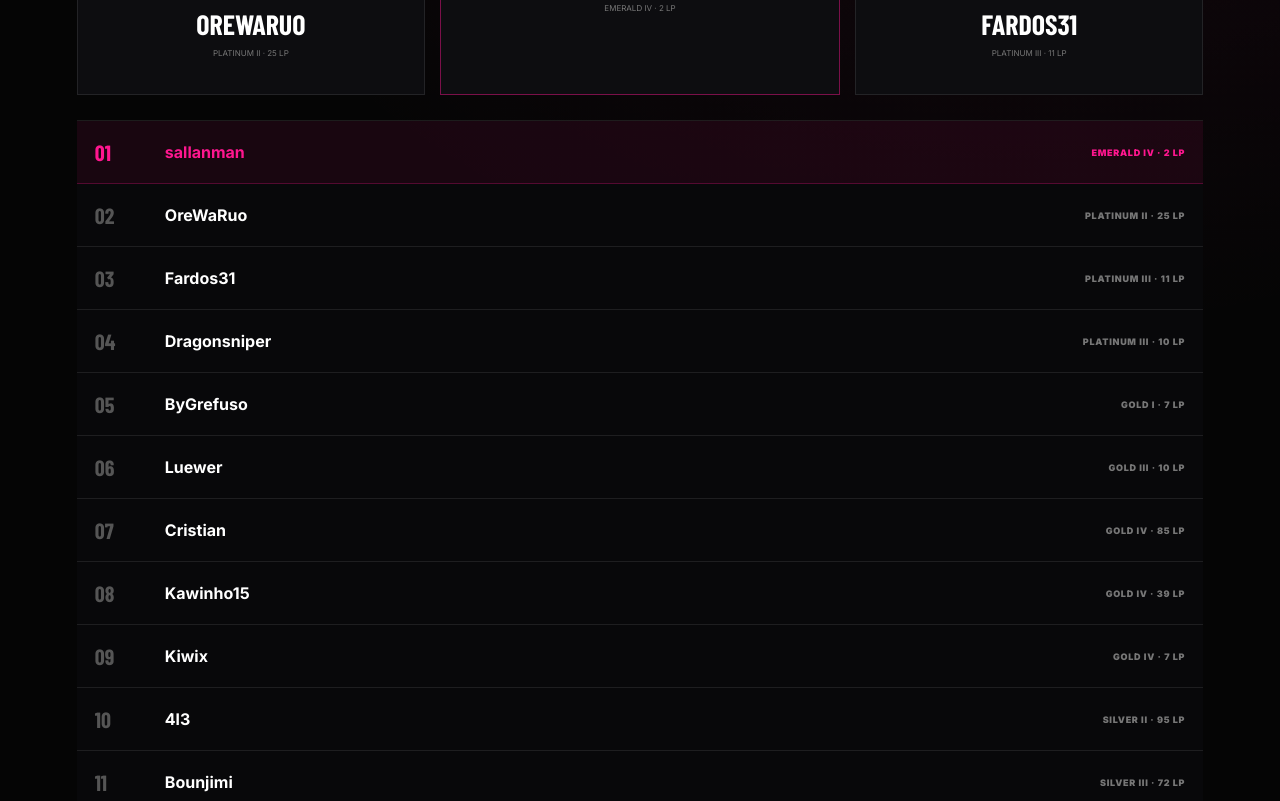
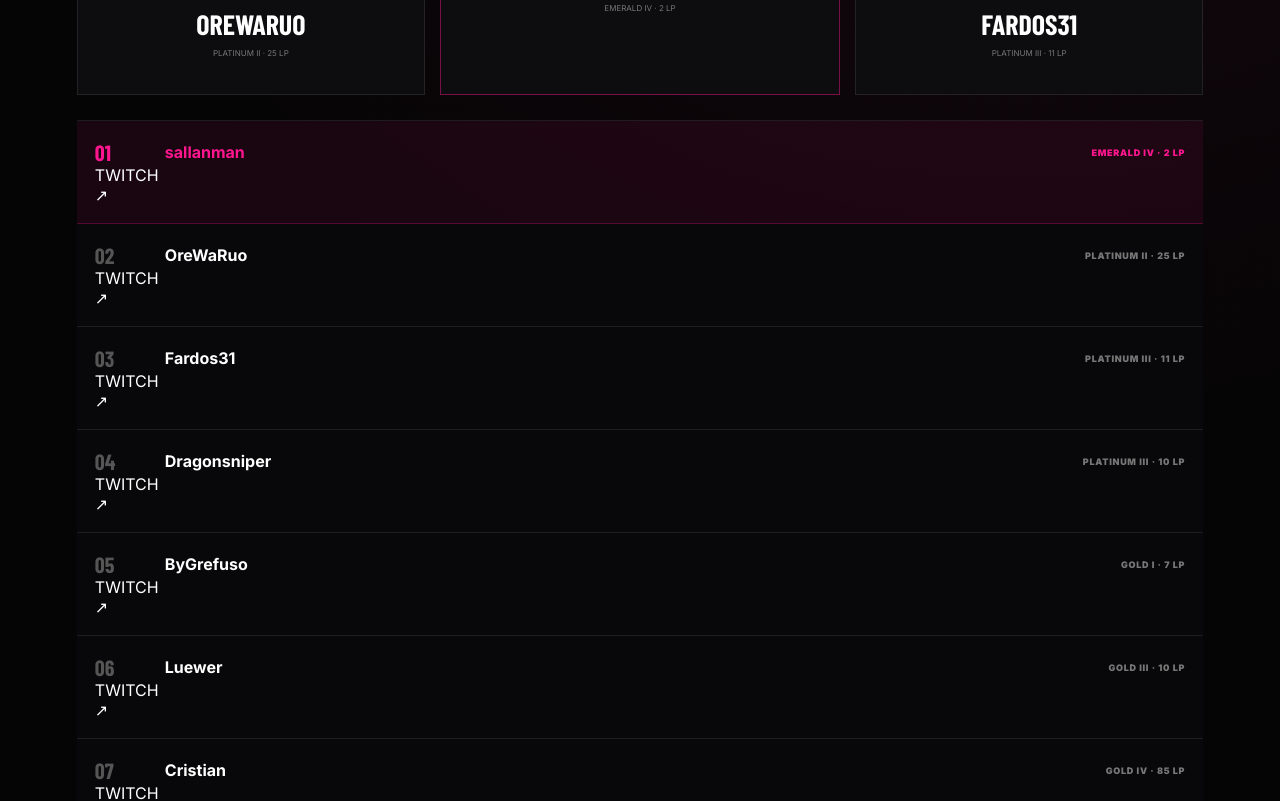
Before and after one commit to ByGrefuso/grefuso-challenge, a Next.js app: page /challenge/2026 in a window 1280 px wide. Shown: the part 1140-1941 px from the top of the page. Built offline with nearby package versions, Linux system fonts and the light colour scheme; a web font is replaced by a local one.

Commit message:
Link final classification players to Twitch

```diff
--- a/app/challenge/2026/page.tsx
+++ b/app/challenge/2026/page.tsx
@@ -2,15 +2,15 @@ import Image from "next/image";
 import Link from "next/link";
 
 const finalClassification = [
-  { name: "sallanman", rank: "EMERALD IV", lp: 2 },
-  { name: "OreWaRuo", rank: "PLATINUM II", lp: 25 },
-  { name: "Fardos31", rank: "PLATINUM III", lp: 11 },
-  { name: "Dragonsniper", rank: "PLATINUM III", lp: 10 },
-  { name: "ByGrefuso", rank: "GOLD I", lp: 7 },
-  { name: "Luewer", rank: "GOLD III", lp: 10 },
-  { name: "Cristian", rank: "GOLD IV", lp: 85 },
-  { name: "Kawinho15", rank: "GOLD IV", lp: 39 },
-  { name: "Kiwix", rank: "GOLD IV", lp: 7 },
+  { name: "sallanman", rank: "EMERALD IV", lp: 2, twitch: "https://www.twitch.tv/sallanman" },
+  { name: "OreWaRuo", rank: "PLATINUM II", lp: 25, twitch: "https://www.twitch.tv/orewaruo" },
+  { name: "Fardos31", rank: "PLATINUM III", lp: 11, twitch: "https://www.twitch.tv/fardos31" },
+  { name: "Dragonsniper", rank: "PLATINUM III", lp: 10, twitch: "https://www.twitch.tv/dragonsniper" },
+  { name: "ByGrefuso", rank: "GOLD I", lp: 7, twitch: "https://www.twitch.tv/bygrefuso" },
+  { name: "Luewer", rank: "GOLD III", lp: 10, twitch: "https://www.twitch.tv/luewer" },
+  { name: "Cristian", rank: "GOLD IV", lp: 85, twitch: "https://www.twitch.tv/cristian" },
+  { name: "Kawinho15", rank: "GOLD IV", lp: 39, twitch: "https://www.twitch.tv/kawinho15" },
+  { name: "Kiwix", rank: "GOLD IV", lp: 7, twitch: "https://www.twitch.tv/kiwix" },
   { name: "4l3", rank: "SILVER II", lp: 95 },
   { name: "Bounjimi", rank: "SILVER III", lp: 72 },
   { name: "Hiperbole", rank: "BRONZE II", lp: 65 },
@@ -55,13 +55,10 @@ export default function Challenge2026() {
           <div className="podium-card third"><b>03</b><span>🥉</span><h3>FARDOS31</h3><small>PLATINUM III · 11 LP</small></div>
         </div>
         <div className="final-table">
-          {finalClassification.map((player, index) => (
-            <div className={`final-row ${index === 0 ? "champion-row" : ""}`} key={player.name}>
-              <span className="position">{String(index + 1).padStart(2, "0")}</span>
-              <strong>{player.name}</strong>
-              <span className="rank-value">{player.rank} · {player.lp} LP</span>
-            </div>
-          ))}
+          {finalClassification.map((player, index) => {
+            const content = <><span className="position">{String(index + 1).padStart(2, "0")}</span><strong>{player.name}</strong><span className="rank-value">{player.rank} · {player.lp} LP</span>{player.twitch && <span className="stream-link">TWITCH ↗</span>}</>;
+            return player.twitch ? <a className={`final-row ${index === 0 ? "champion-row" : ""}`} key={player.name} href={player.twitch} target="_blank" rel="noreferrer">{content}</a> : <div className={`final-row ${index === 0 ? "champion-row" : ""}`} key={player.name}>{content}</div>;
+          })}
         </div>
         <p className="archive-note">Clasificación final oficial de Grefuso Challenge 2026. Estos resultados quedan guardados como archivo histórico y no dependen de la Riot API.</p>
       </section>
```
